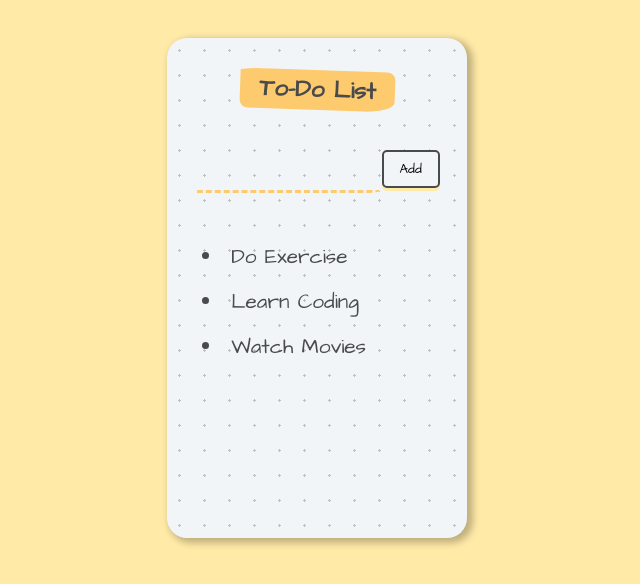
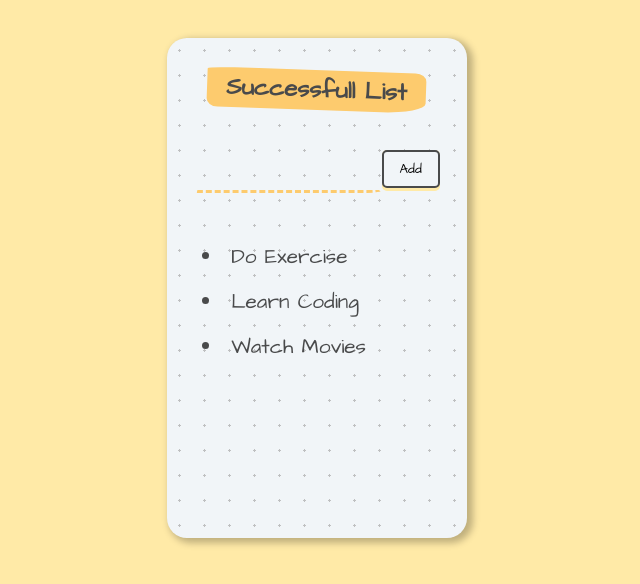
Before and after one commit to PRAVIRAT/To-Do-List, a React (Vite) app: page / in a window 1280 px wide. Shown: the top 584 px of the page, without its empty margins (323-963 px from the left). Built offline with nearby package versions, Linux system fonts and the light colour scheme.

Commit message:
trial commit

```diff
--- a/src/components/App.jsx
+++ b/src/components/App.jsx
@@ -69,7 +69,7 @@ function App() {
   return (
     <div className="container">
       <div className="heading">
-        <h1>To-Do List</h1>
+        <h1>Successfull List</h1>
       </div>
       <InputArea one={value} two={upd} three={exe}/>
       <div>
```
